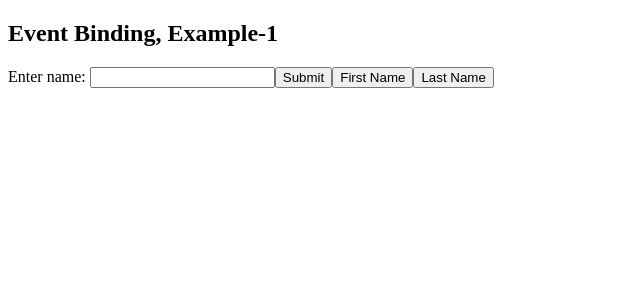
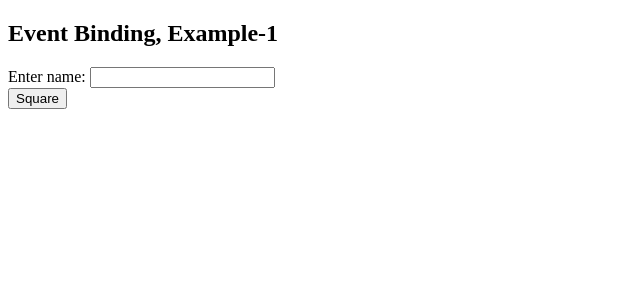
Before and after one commit to jackofalltradesprogrammer/AngularBootCamp, an Angular app: page / in a window 1280 px wide. Shown: the top 300 px of the page, without its empty margins (0-640 px from the left). Built offline with nearby package versions, Linux system fonts and the light colour scheme.

Commit message:
day 4 - Example Square of a number and dispalying it

```diff
--- a/src/app/app.component.html
+++ b/src/app/app.component.html
@@ -1,10 +1,8 @@
 <h2>Event Binding, Example-1</h2>
 
 Enter name:
-<input type=text [(ngModel)]='t1' />
-<button (click)='display()'> Submit </button>
-<button (click)='display("firstName")'> First Name </button>
-<button (click)='display("lastName")'> Last Name </button> <br>
+<input type=number [(ngModel)]='n1' /> <br>
+<button (click)='calcSquare()'> Square </button>
 
 
 {{msg}}
--- a/src/app/app.component.ts
+++ b/src/app/app.component.ts
@@ -6,17 +6,11 @@ import { Component } from '@angular/core';
   styleUrls: ['./app.component.css']
 })
 export class AppComponent {
-  t1:string;
+  n1:number;
   msg:string;
-  display(name){
+  calcSquare(){
+    this.msg = `Square of ${this.n1} is ${this.n1*this.n1}`;
 
-    var names = this.t1.split(" ");
-    if(name == "firstName")
-    this.msg  = 'Hello ' + names[0];
-    else if (name == "lastName")
-    this.msg  = 'Hello ' + names[1];
-    else
-    this.msg  = 'Hello ' + this.t1;
 
   }
 
```
